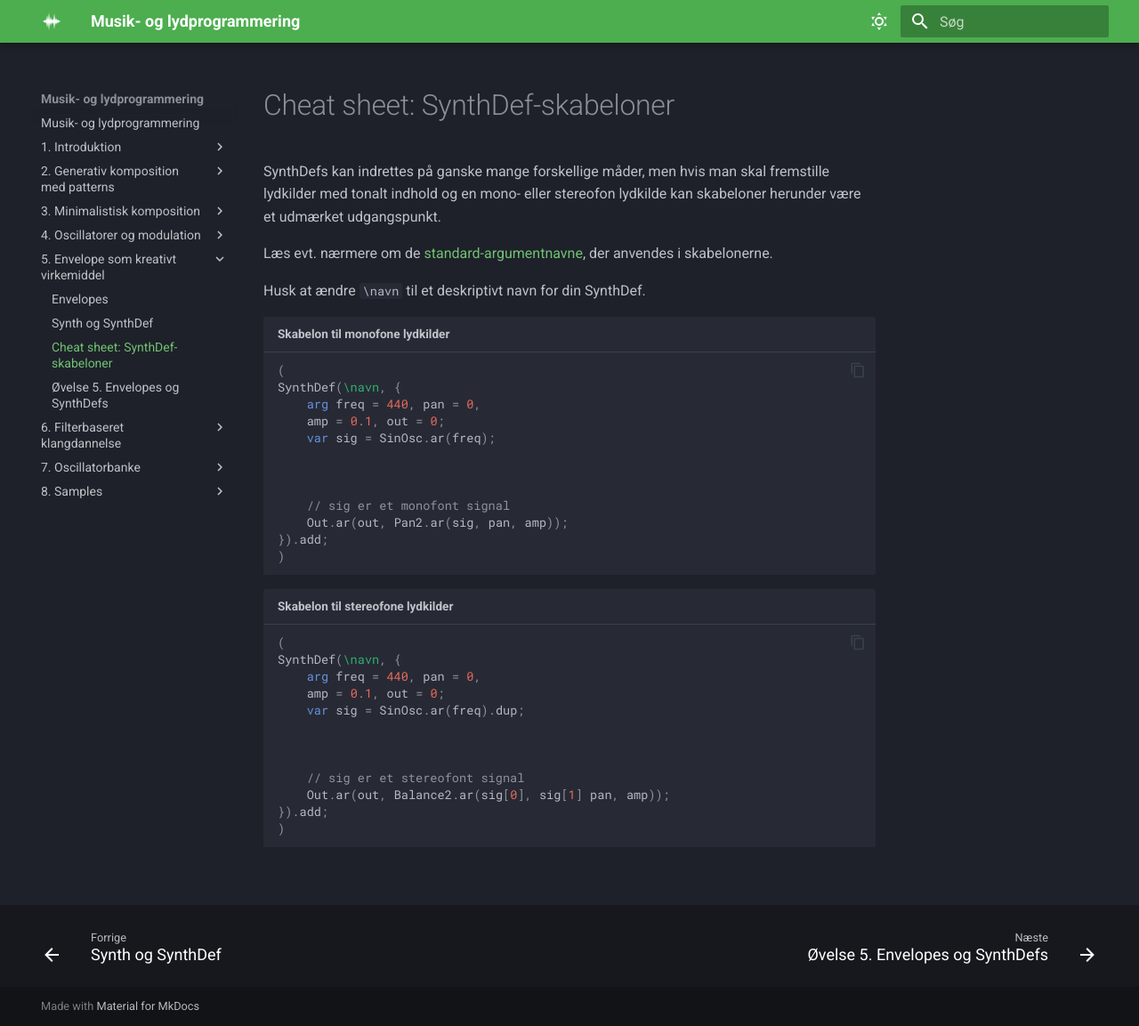
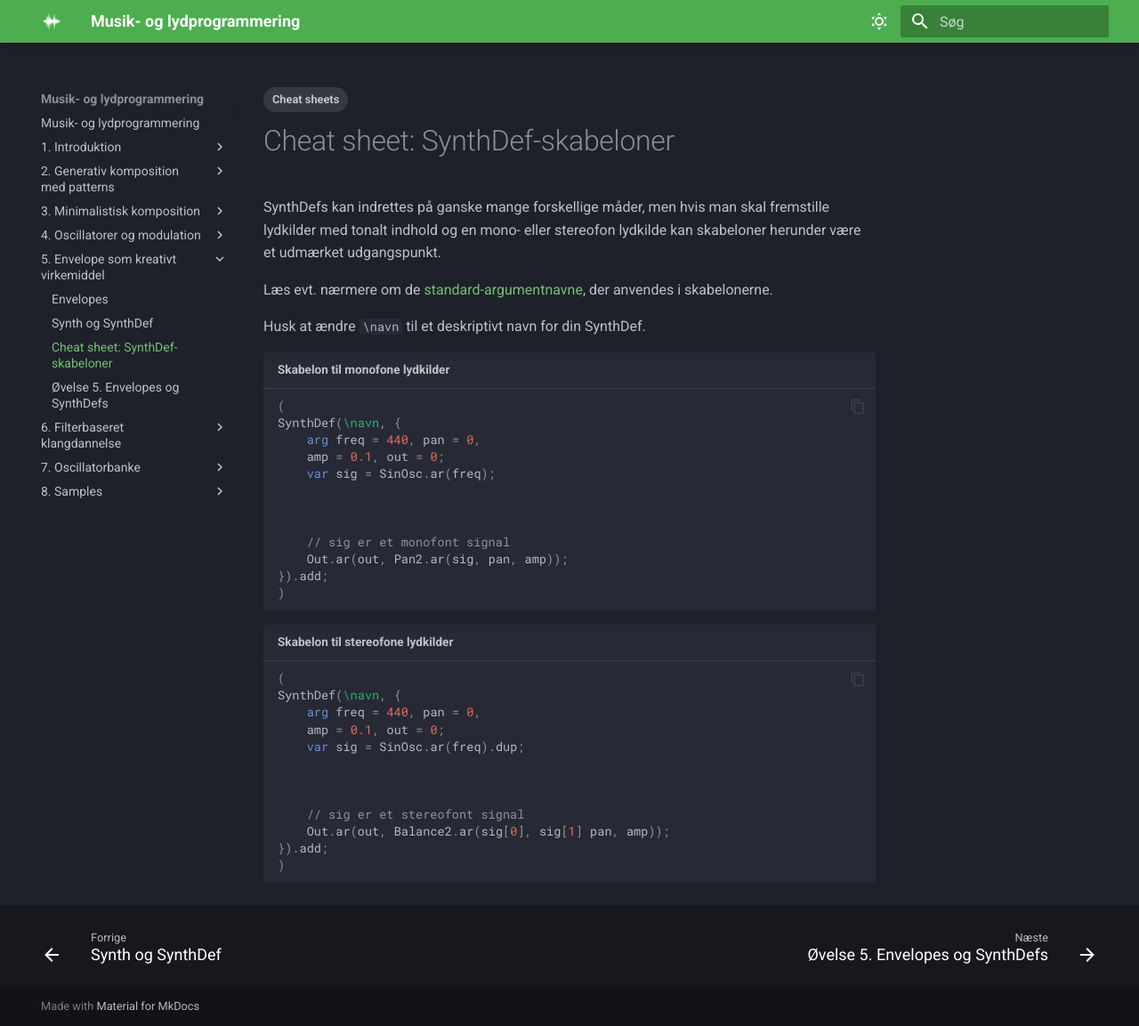
Before and after one commit to sparkletop/sparkletop.github.io, an MkDocs documentation site: the page built from docs/5. Envelope som kreativt virkemiddel/cs-SynthDef.md, in a window 1280 px wide and 1153 px high. Shown: the whole window at 89% size. Built offline with MkDocs 1.6.1 and Material for MkDocs 9.7.7, drawn with Linux system fonts in a browser that asks for light colours.

Commit message:
add tag to cheat sheet

```diff
--- a/docs/5. Envelope som kreativt virkemiddel/cs-SynthDef.md
+++ b/docs/5. Envelope som kreativt virkemiddel/cs-SynthDef.md
@@ -1,3 +1,9 @@
+---
+tags:
+    - Cheat sheets
+---
+
+
 # Cheat sheet: SynthDef-skabeloner
 
 SynthDefs kan indrettes på ganske mange forskellige måder, men hvis man skal fremstille lydkilder med tonalt indhold og en mono- eller stereofon lydkilde kan skabeloner herunder være et udmærket udgangspunkt.
```
